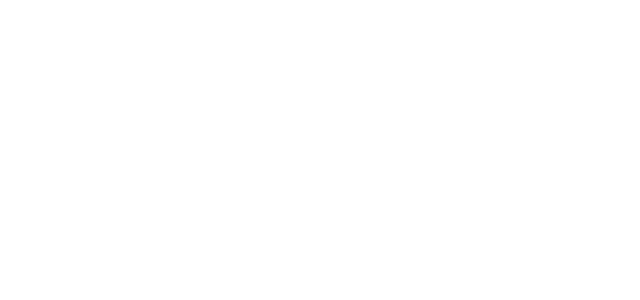
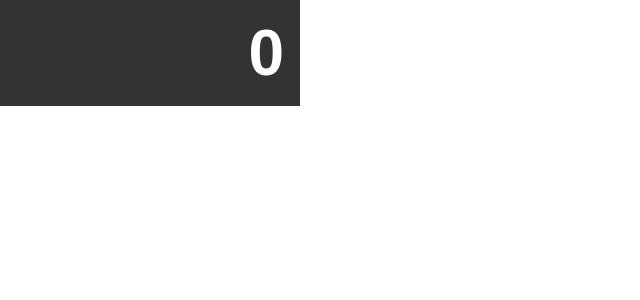
Before and after one commit to next-step/react-calculator, a React (Vite) app: page / in a window 1280 px wide. Shown: the top 300 px of the page, without its empty margins (0-640 px from the left). Built offline with nearby package versions, Linux system fonts and the light colour scheme; the HTML template or start-up script is replaced by a standard one.

Commit message:
feat: 결과값 ui 적용

```diff
--- a/src/Calculator/Calculator.tsx
+++ b/src/Calculator/Calculator.tsx
@@ -1,5 +1,9 @@
 const Calculator = () => {
-  return <section className="calculator"></section>
+  return (
+    <section className="calculator">
+      <h1 id="total">0</h1>
+    </section>
+  )
 }
 
 export default Calculator
```
